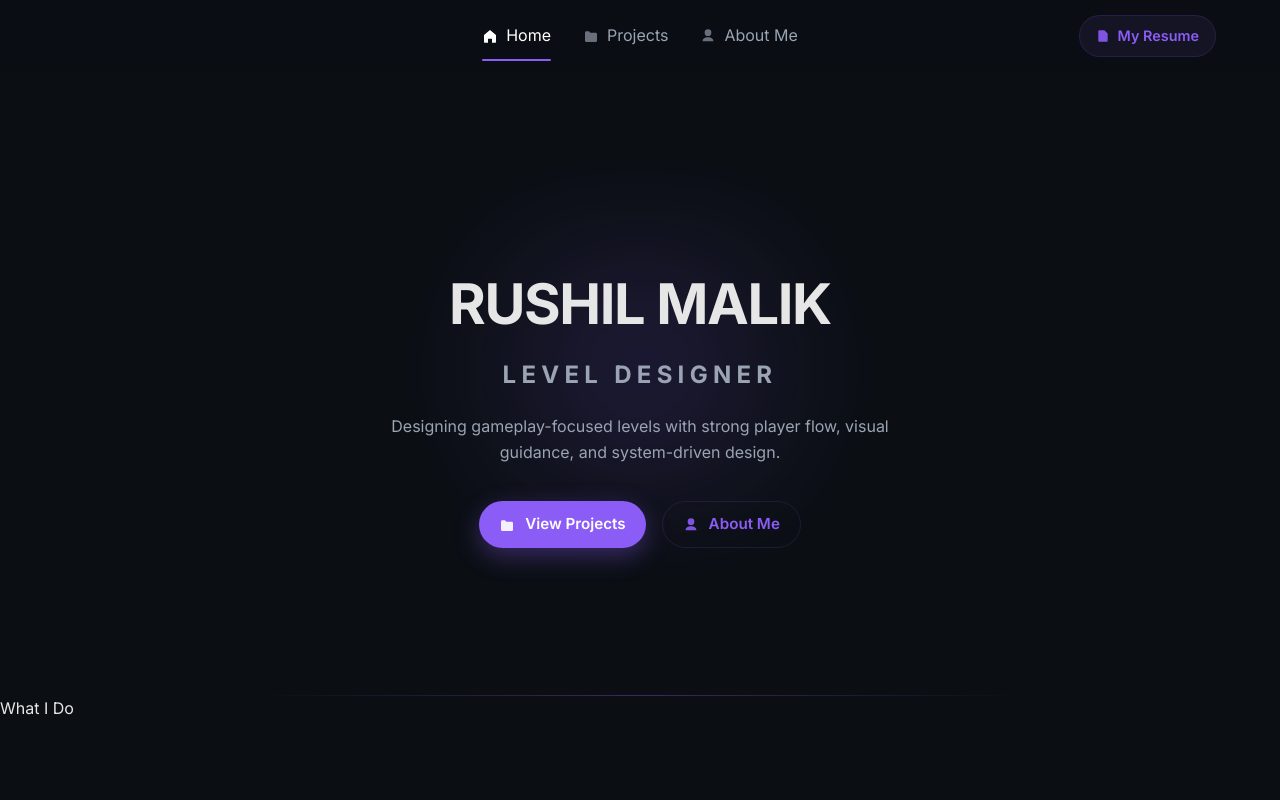
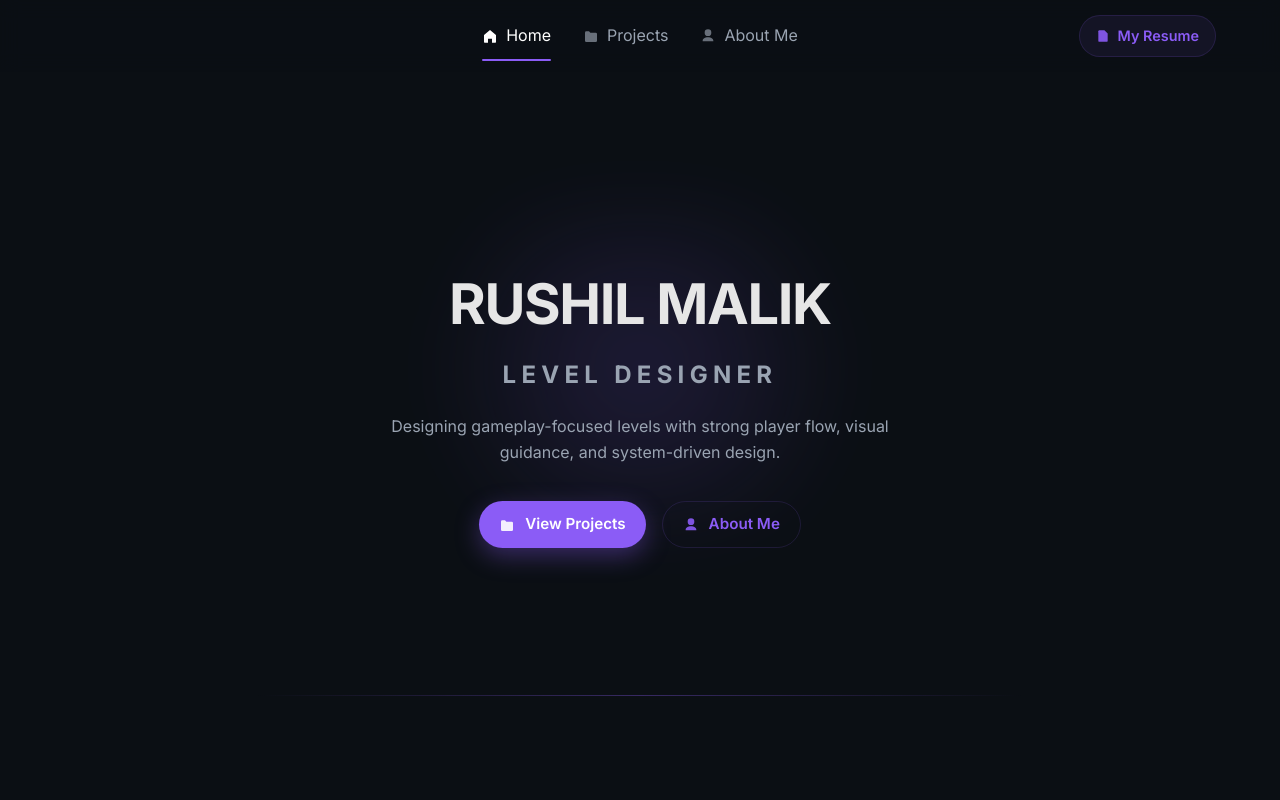
Before and after one commit to Rushil07/rushil07.github.io, a plain HTML site: page index.html in a window 1280 px wide. Shown: the top 800 px of the page. Drawn offline with Linux system fonts and the light colour scheme.

Commit message:
Update index.html

```diff
--- a/index.html
+++ b/index.html
@@ -89,10 +89,6 @@
         </div>
       </div>
     </section>
-
-<div class="scroll-anchor">
-  <span>What I Do</span>
-</div>
 
     <section class="home-section">
       <div class="container">
```
